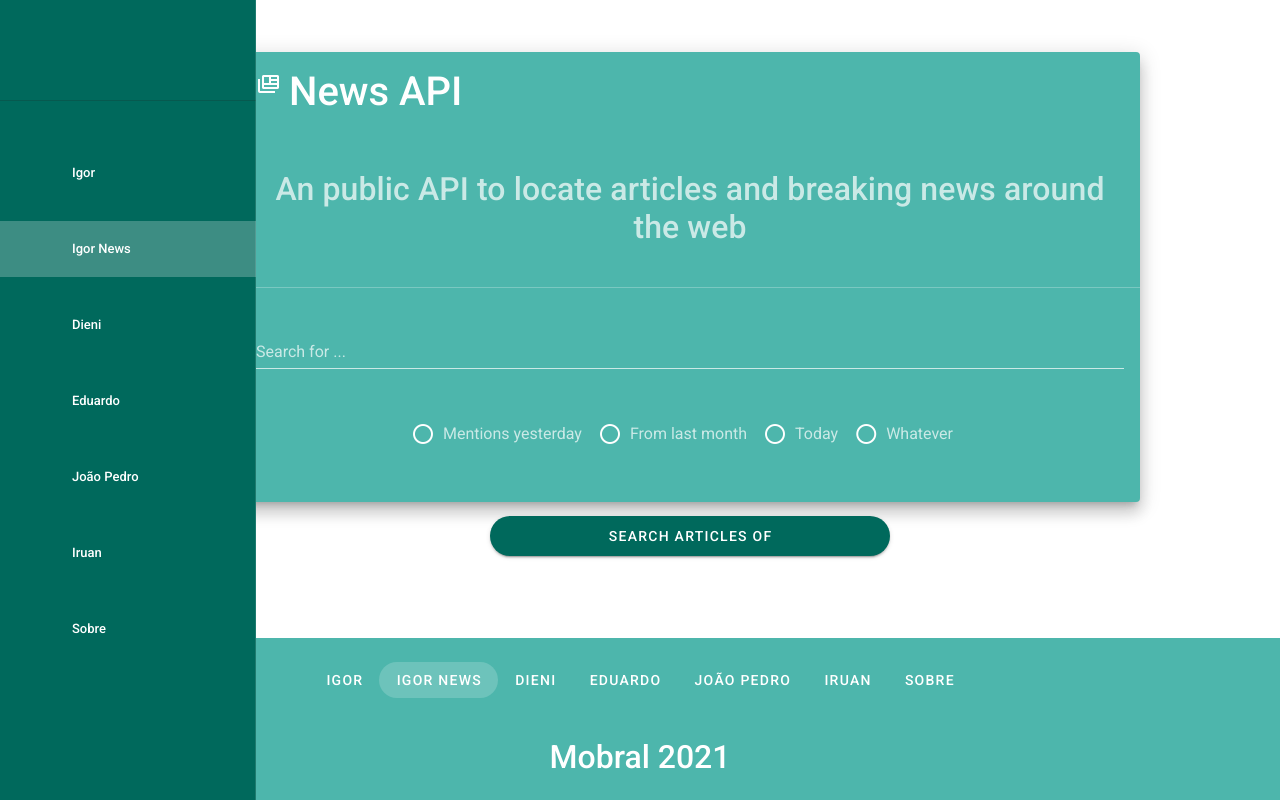
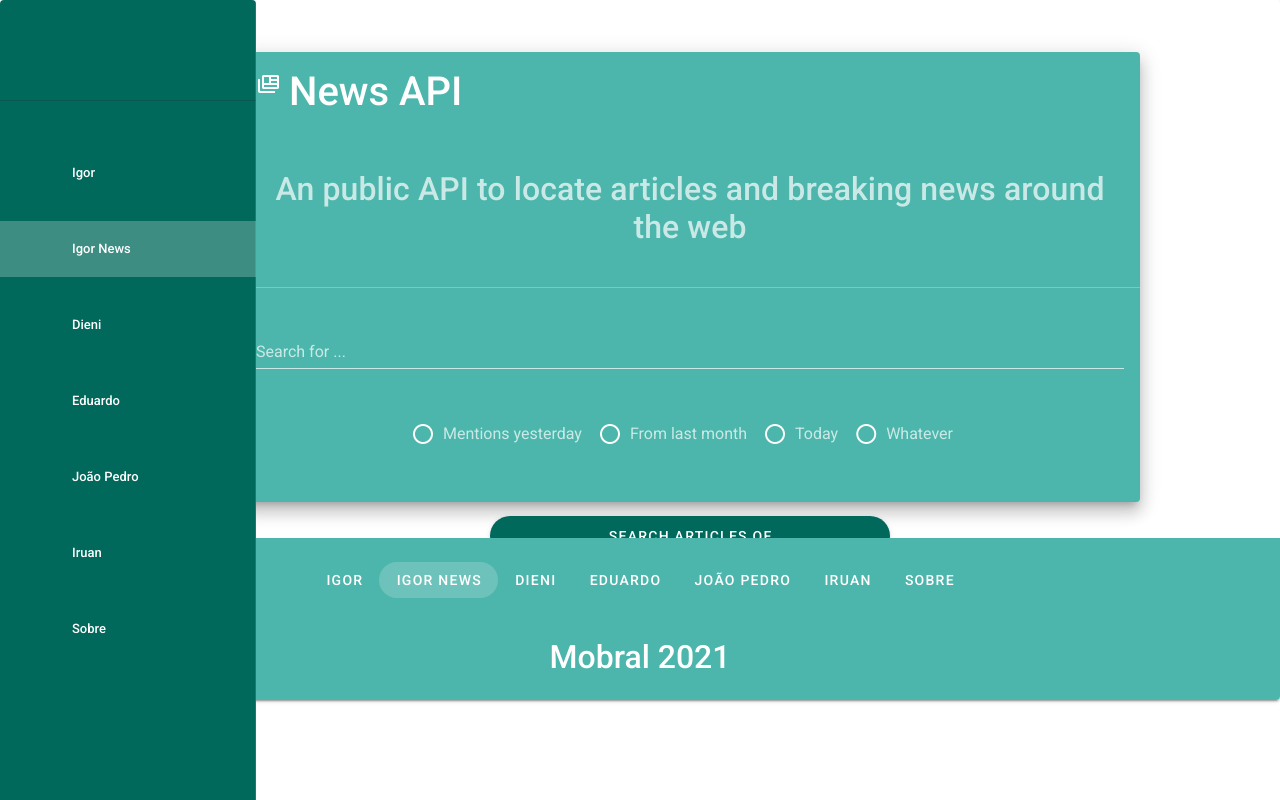
Before and after one commit to pedroblome/challenge-mobral-vuetify, a Vue app in the folder vuetify-mobral/: page /#/igornews in a window 1280 px wide. Built offline with nearby package versions, Linux system fonts and the light colour scheme; what vue-the-mask would draw is missing.

Commit message:
alteraçao no app vue

```diff
--- a/vuetify-mobral/src/App.vue
+++ b/vuetify-mobral/src/App.vue
@@ -1,6 +1,6 @@
 <template>
   <v-app>
-    <!-- NAVEGAÇÃO LATERAL  -->
+   <v-card> <!-- NAVEGAÇÃO LATERAL  -->
     <v-navigation-drawer
       expand-on-hover
       dark
@@ -64,7 +64,7 @@
           <v-col class="#4DB6AC py-4 text-center white--text" cols="12">
             <h2>Mobral 2021</h2>
           </v-col>
-      </v-footer>
+      </v-footer></v-card>
   </v-app>
 </template>
 
--- a/vuetify-mobral/src/views/Dieni.vue
+++ b/vuetify-mobral/src/views/Dieni.vue
@@ -1,8 +1,8 @@
 <template>
-  <div class="Search">
+
     <v-app>
-      <v-main class="bg">
-        <v-container>
+
+      <v-container>
           <v-card width="500" class="ma-auto mt-14">
             <v-card-title>
               <h1>Busque imagens oficiais da nasa!</h1>
@@ -16,9 +16,9 @@
                 </v-text-field>
               </v-form>
               <div v-if="results">
-                <div v-for="(result, index) in results" :key="index">
+                <!-- <div v-for="(result, index) in results" :key="index">
                   <img v-bind:src="result.links[0].href" />
-                </div>
+                </div> -->
               </div>
             </v-card-text>
           </v-card>
@@ -28,20 +28,18 @@
             <v-card class="ma-5" width="300" v-for="(nasa,index) in results" :key="index">
               <v-card-title>{{ nasa.name }}</v-card-title>
               <v-card-text>
-                <v-img :src="nasa.image['url']"></v-img>
+                <v-img :src="nasa.links[0].href"></v-img>
 
               </v-card-text>
             </v-card>
           </v-layout>
         </v-container>
-      </v-main>
+    </v-app>
 
-    </v-app>
-  </div>
 </template>
 
 <script>
-import axios from 'axios';
+//import axios from 'axios';
 export default {
   data: () => ({
     inputNasa: "",
@@ -51,25 +49,30 @@ export default {
   name: "",
   methods: {
     async buscarNasa() {
-      await axios.get('https://images-api.nasa.gov/search?q=' + this.inputNasa).then(response => {
+      console.log ("https://images-api.nasa.gov/search?q=" + this.inputNasa)
+      /*await axios.get('https://images-api.nasa.gov/search?q=' + this.inputNasa).then(response => {
         this.results = response.data.results;
         console.log(this.results)
+        console.log(response)
       })
+      const response = await axios.get('https://images-api.nasa.gov/search?q=' + this.inputNasa)
+        this.results = response.data.results;
+        console.log(this.results)*/
+        const result = await fetch (`https://images-api.nasa.gov/search?q=${this.inputNasa}`);
+        const json = await result.json();
+        this.results = json.collection.items;
+        console.log(this.results)
     }
   }
 }
 </script>
 
 <style scoped>
-.bg {
-  width: 100%;
-  height: 100%;
-  position: fixed;
-  top: 0;
-  left: 0;
-  background: url("https://acegif.com/wp-content/gif/outerspace-26.gif");
-  background-size: cover;
-  background-color: black;
-  transform: scale(1.1);
-}
+
+#app{background:  url("https://acegif.com/wp-content/gif/outerspace-26.gif")
+    no-repeat center center fixed;
+  -webkit-background-size: cover;
+  -moz-background-size: cover;
+  -o-background-size: cover;
+  background-size: cover;}
 </style>
```
